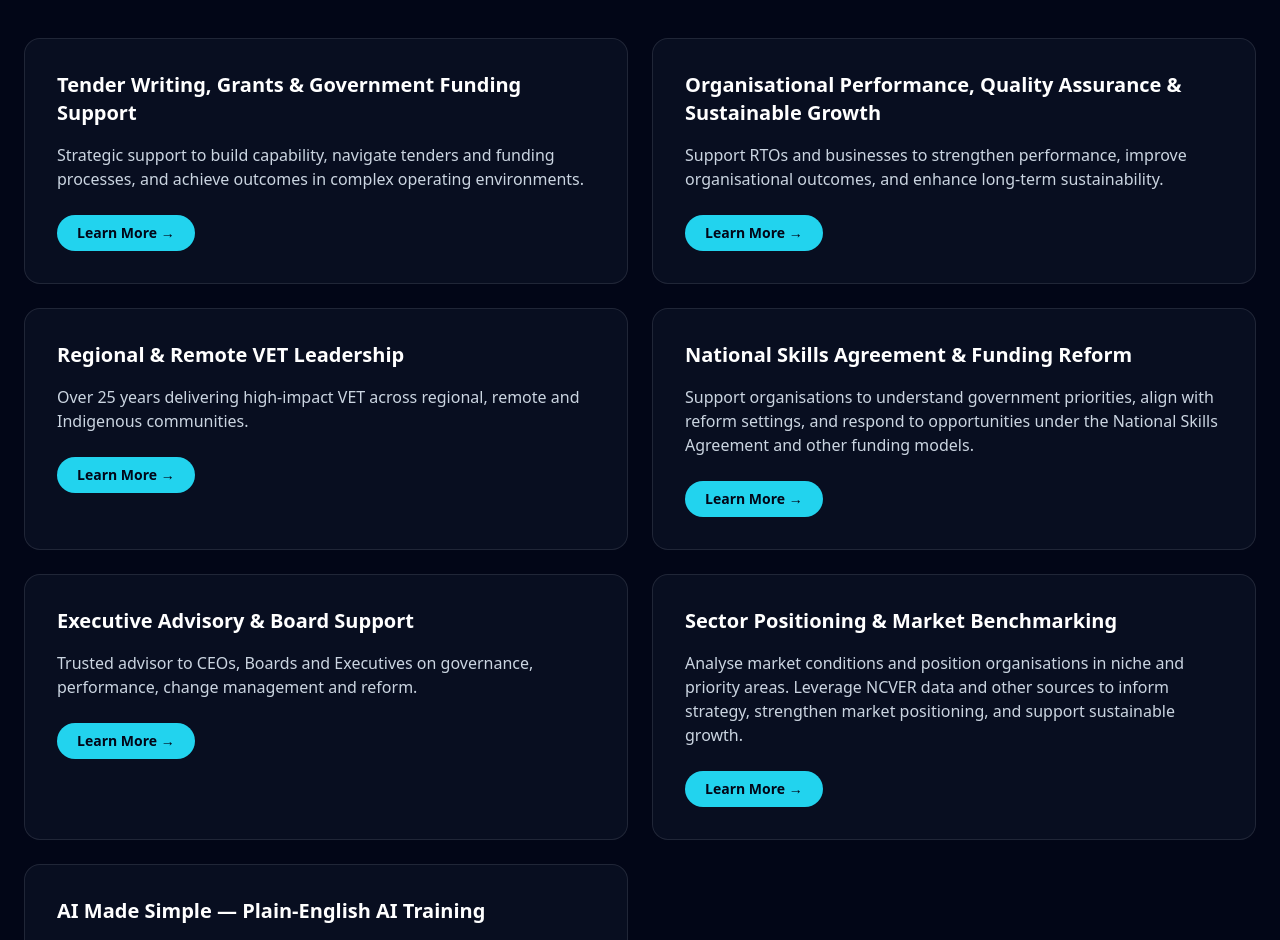
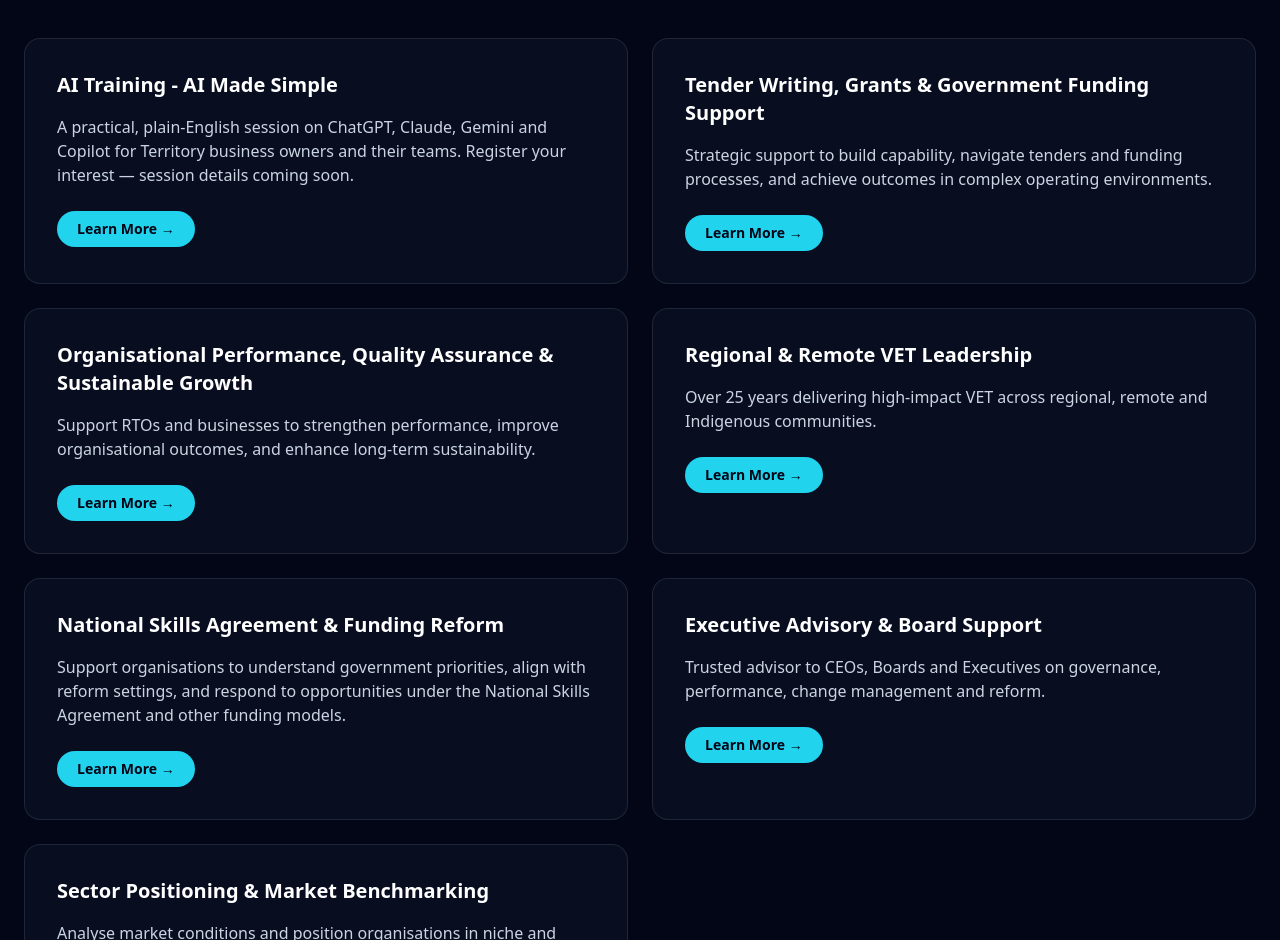
Before and after one commit to melanieorr-png/mikehamilton-site2, a React (Vite) app: page / in a window 1280 px wide. Shown: the part 1172-2112 px from the top of the page. Built offline with nearby package versions, Linux system fonts and the light colour scheme.

Commit message:
Update App.jsx

```diff
--- a/src/App.jsx
+++ b/src/App.jsx
@@ -2,6 +2,12 @@ import { Analytics } from "@vercel/analytics/react";
 
 export default function App() {
   const services = [
+    {
+      title: "AI Training - AI Made Simple",
+      path: "/ai-made-simple-register.html",
+      description:
+        "A practical, plain-English session on ChatGPT, Claude, Gemini and Copilot for Territory business owners and their teams. Register your interest — session details coming soon.",
+    },
     {
       title: "Tender Writing, Grants & Government Funding Support",
       path: "/tender-writing.html",
@@ -38,12 +44,6 @@ export default function App() {
       path: "/sector-positioning.html",
       description:
         "Analyse market conditions and position organisations in niche and priority areas. Leverage NCVER data and other sources to inform strategy, strengthen market positioning, and support sustainable growth.",
-    },
-    {
-      title: "AI Made Simple — Plain-English AI Training",
-      path: "/ai-made-simple-register.html",
-      description:
-        "A practical, plain-English session on ChatGPT, Claude, Gemini and Copilot for Territory business owners and their teams. Register your interest — session details coming soon.",
     },
   ];
 
```
